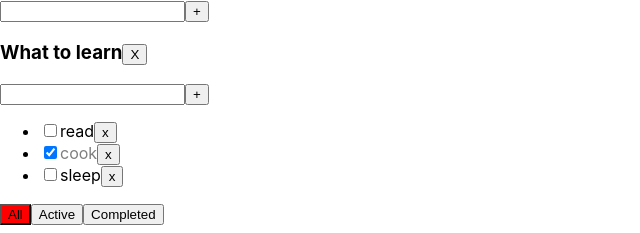
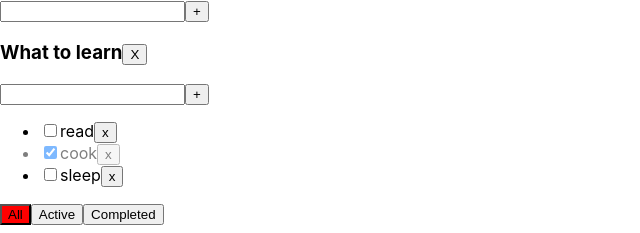
Before and after one commit to aigul-ermak/todolist, a React (Create React App) app: page / in a window 1280 px wide. Shown: the top 233 px of the page, without its empty margins (0-640 px from the left). Built offline with nearby package versions, Linux system fonts and the light colour scheme.

Commit message:
lesson 6

```diff
--- a/src/App.tsx
+++ b/src/App.tsx
@@ -93,6 +93,11 @@ function App() {
         setTasks({...tasks, [newTodoListID]: []})
     }
 
+    function changeTaskTitle(id: string, title: string, todoListID: string) {
+        const copyTasks={...tasks}
+        copyTasks[todoListID]=tasks[todoListID].map(t => t.id === id ? {...t, title} : t)
+        setTasks(copyTasks)
+    }
 
     const todoListComponents = todoLists.map(tl => {
         const tasksForTodoList = getFilteredTasks(tl)
@@ -107,7 +112,8 @@ function App() {
                 addTask={addTask}
                 filter={tl.filter}
                 changeTaskStatus={changeTaskStatus}
-                removeTodoList={removeTodoList}/>
+                removeTodoList={removeTodoList}
+                changeTaskTitle={changeTaskTitle}/>
         )
     })
     return (
--- /dev/null
+++ b/src/Editablespan.tsx
@@ -0,0 +1,34 @@
+import React, {ChangeEvent, KeyboardEvent, useState} from 'react';
+
+type EditableSpan = {
+    title: string
+    changeTitle : (title: string) => void
+}
+
+function EditableSpan (props: EditableSpan) {
+    const [editMode, setEditMode] = useState<boolean>(false)
+    const [title, setTitle] = useState<string>(props.title)
+    const onEditMode = () => setEditMode(true)
+    const offEditMode = () => {
+        setEditMode(false)
+        props.changeTitle(title)
+    }
+    const onChangeTitle = (e: ChangeEvent<HTMLInputElement>) => setTitle(e.currentTarget.value)
+    const onEnterOfEditMode = (e: KeyboardEvent<HTMLInputElement>) => {
+        if(e.key === "Enter") {
+            offEditMode()
+        }
+    }
+    return (
+        editMode
+        ? <input
+            value={title}
+            autoFocus={true}
+            onBlur = {offEditMode}
+            onChange={onChangeTitle}
+            onKeyPress={onEnterOfEditMode}/>
+        : <span onDoubleClick={onEditMode}>{props.title}</span>
+    )
+}
+
+export default EditableSpan;
--- a/src/Todolist.tsx
+++ b/src/Todolist.tsx
@@ -1,6 +1,7 @@
 import React, {ChangeEvent} from 'react';
 import {FilterValuesType} from './App';
 import AddItemForm from './AddItemForm';
+import EditableSpan from './Editablespan';
 
 export type TaskType = {
     id: string
@@ -18,6 +19,7 @@ type propsTodoListType = {
     addTask: (title: string, todoListID: string) => void
     changeTaskStatus: (taskID: string, isDone: boolean, todoListID: string) => void
     removeTodoList: (todoListID: string) => void
+    changeTaskTitle: (taskID: string, title: string,  todoListID: string) => void
 }
 
 function Todolist(props: propsTodoListType) {
@@ -28,13 +30,15 @@ function Todolist(props: propsTodoListType) {
         let taskClass = t.isDone ? 'is-done' : '';
         const onChangeTaskStatus = (e: ChangeEvent<HTMLInputElement>) =>
             props.changeTaskStatus(t.id, e.currentTarget.checked, props.todoListID);
+const changeTaskTitle = (title: string) => props.changeTaskTitle(t.id, title,  props.todoListID)
         const removeTask = () => props.removeTask(t.id, props.todoListID);
         return (
-            <li>
+            <li className={taskClass}>
                 <input type="checkbox"
                        checked={t.isDone}
                        onChange={onChangeTaskStatus}/>
-                <span className={taskClass}>{t.title}</span>
+                <EditableSpan title={t.title} changeTitle={changeTaskTitle}/>
+                {/*<span >{t.title}</span>*/}
                 <button onClick={removeTask}>x</button>
             </li>
         )
```
